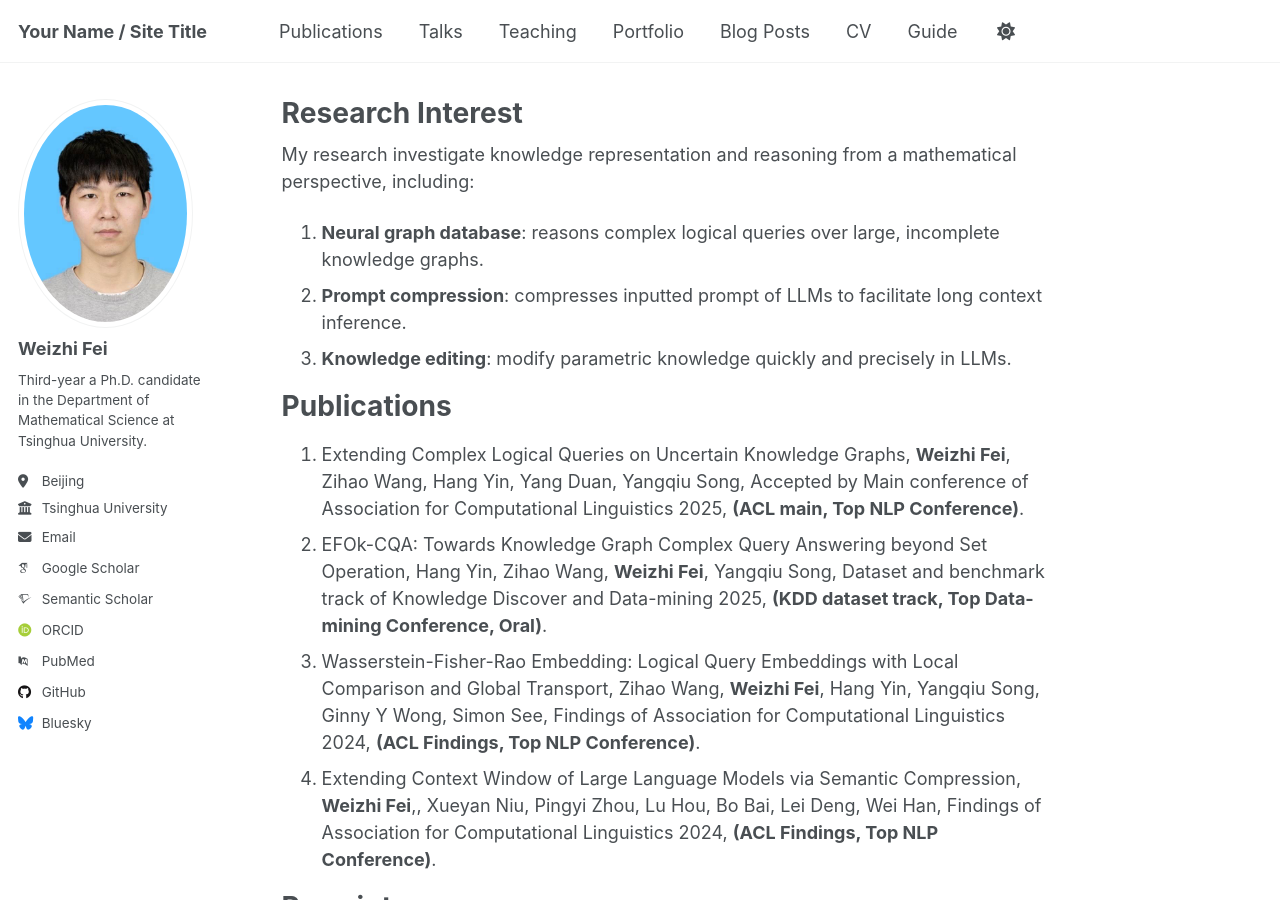
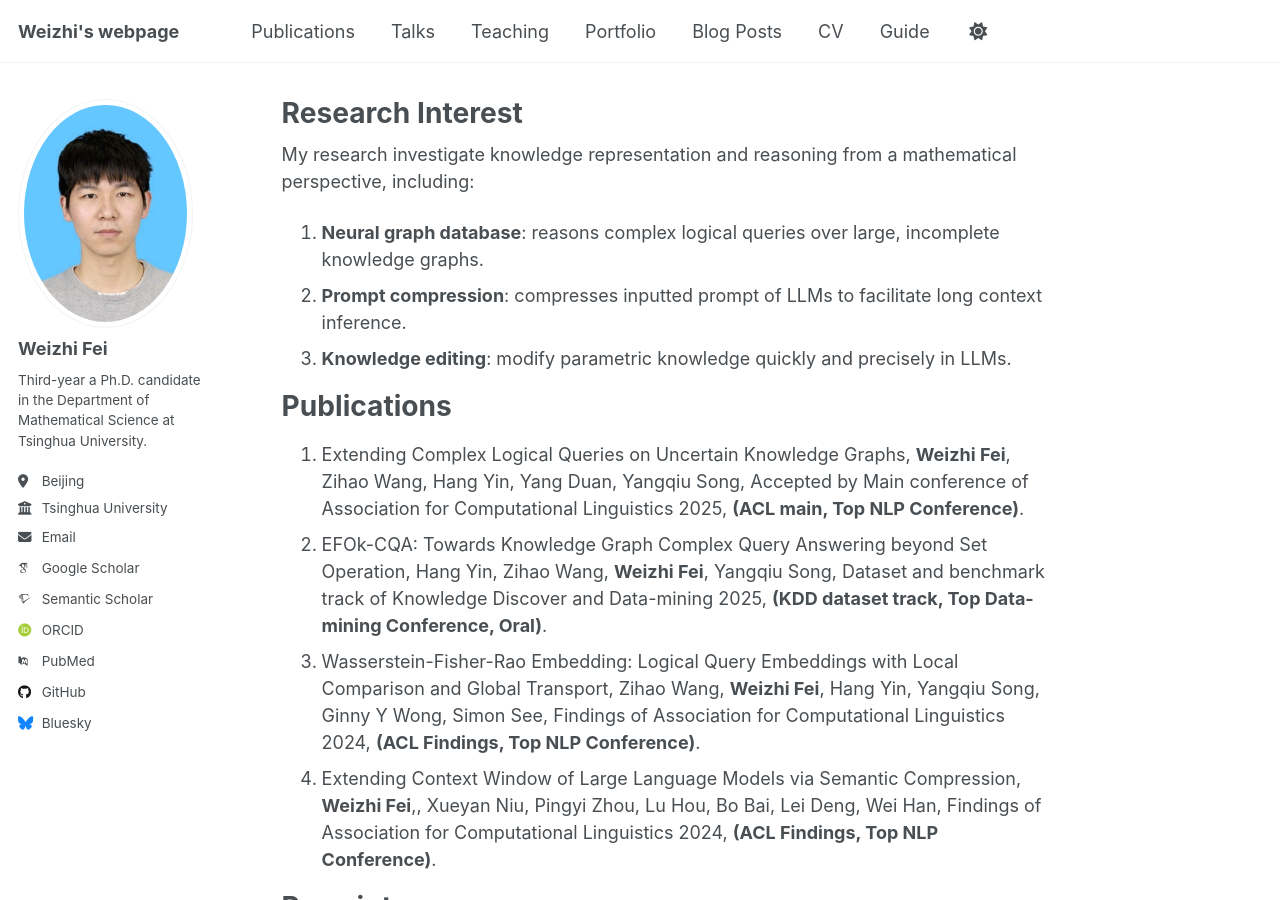
Before and after one commit to rabi-fei/rabi-fei.github.io, a Jekyll site: the page built from _pages/about.md, in a window 1280 px wide and 900 px high. Built offline with Jekyll 4.4.1, drawn with Linux system fonts in a browser that asks for light colours; some web fonts are replaced; a script that is not in the unit is left out.

Commit message:
Update _config.yml

```diff
--- a/_config.yml
+++ b/_config.yml
@@ -9,7 +9,7 @@
 # Basic Site Settings
 locale                   : "en-US"
 site_theme               : "default"
-title                    : "Your Name / Site Title"
+title                    : "Weizhi's webpage"
 title_separator          : "-"
 name                     : &name "Your Name"
 description              : &description "personal description"
```
